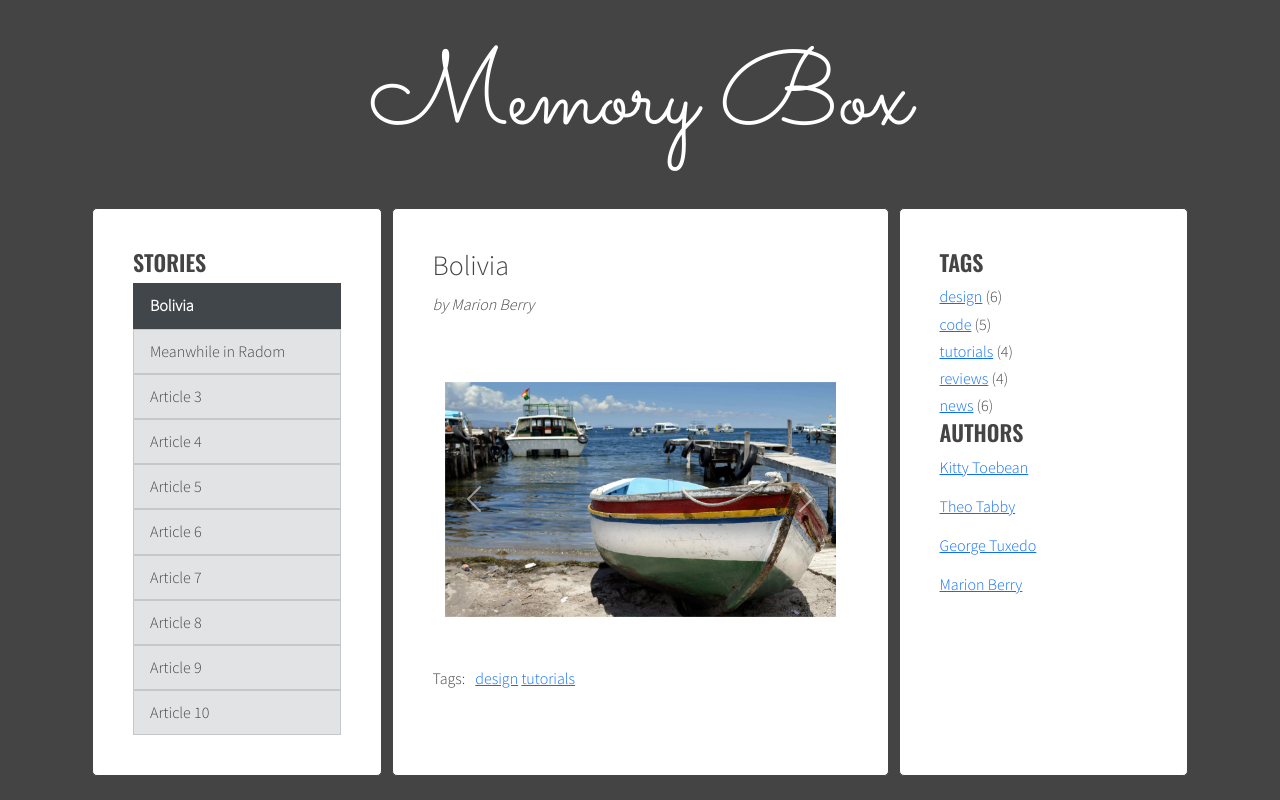
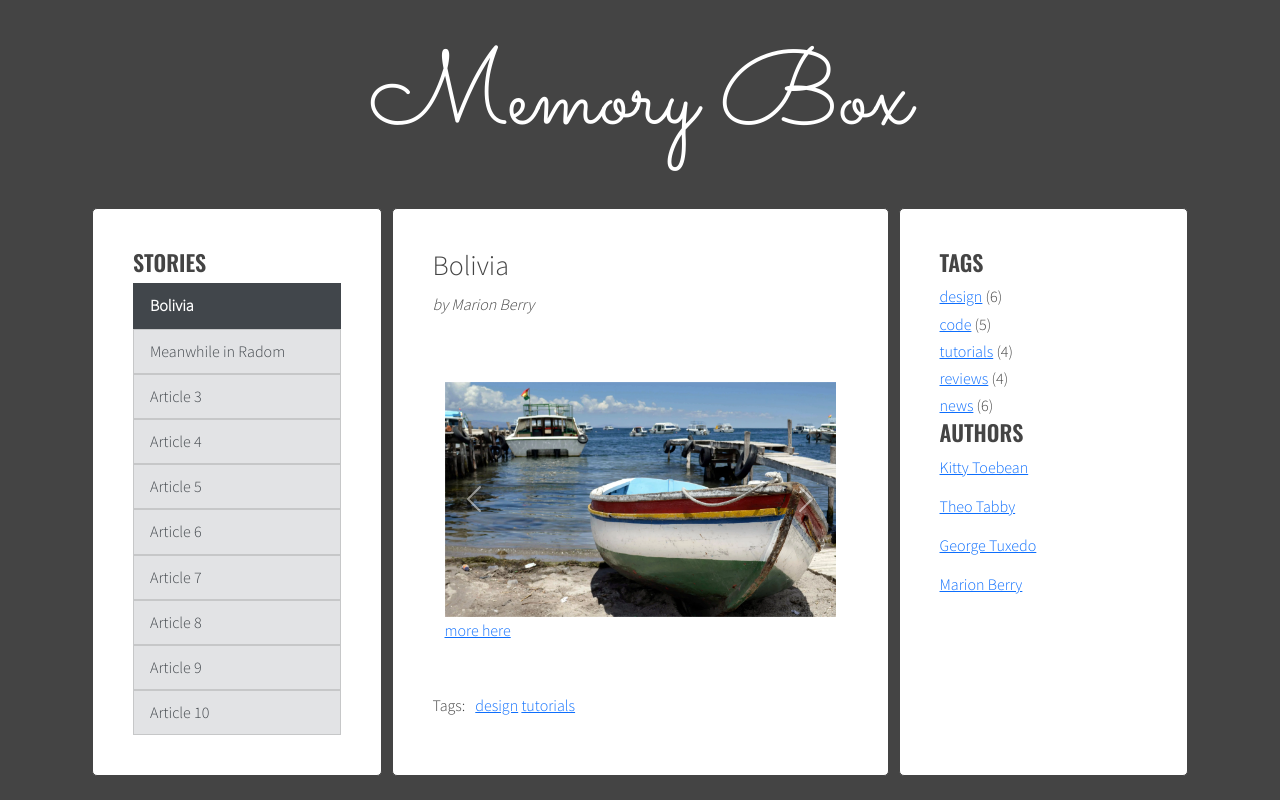
Before and after one commit to Programophobia/Photo-book, a website: page index.html in a window 1280 px wide. Both pictures are taken after a click on the link "Bolivia". Drawn offline with nearby package versions, Linux system fonts and the light colour scheme.

Commit message:
Link added

```diff
--- a/index.html
+++ b/index.html
@@ -28,7 +28,7 @@
                     <section class="products py-5">
                         <div class="container">
                             <div class="row">
-                                <div class="col-lg-12">
+                                <div class="col-lg-12" id='box-show'>
                                     <div id="main-slider" class="carousel slide" data-bs-ride="carousel">
                                         <div class="carousel-inner">
                                           <div class="carousel-item active">
@@ -67,7 +67,6 @@
                                             </div>
                                           </div>
                                         </div>
-
                                          <a class="carousel-control-prev" href="#main-slider" role="button" data-bs-slide="prev">
                                           <span class="carousel-control-prev-icon" aria-hidden="true"></span>
                                           <span class="visually-hidden">Previous</span>
--- a/js/script.js
+++ b/js/script.js
@@ -5,10 +5,10 @@ function clickHandler(event) {
     event.preventDefault();
     const clickedElement = this;
     const activeLinks = document.querySelectorAll('.list a.active');
-    const activeGalleries = document.querySelectorAll('.post')
+    const activeGalleries = document.querySelectorAll(optArticleSelector)
     const linkAttribute = clickedElement.getAttribute('href');
     const targetGallery = document.querySelector(linkAttribute)
-    const links = document.querySelectorAll('.titles a');
+    const links = document.querySelectorAll(optTitleListSelector, 'a');
 
     for(let activeLink of activeLinks){
         activeLink.classList.remove('active')
@@ -19,7 +19,6 @@ function clickHandler(event) {
     for(let activeGallery of activeGalleries){
         activeGallery.classList.remove('active')
     }
-
     targetGallery.classList.add('active')
 }
 
@@ -51,3 +50,16 @@ function generateTitleLinks(){
     }
 }
 generateTitleLinks();
+
+
+function printAbout(msg) {
+    const paragrapf = document.createElement('a');
+    paragrapf.innerHTML = msg;
+    paragrapf.classList.add('link-Bolivia')
+    document.getElementById('box-show').appendChild(paragrapf)
+}
+
+printAbout('more here')
+
+ const linkBolivia = document.querySelector('.link-Bolivia')
+ linkBolivia.setAttribute("href", "https://annapowaska.com/blog/bolivia/")
```
Lines whose indentation alone changed are shown as unchanged.
